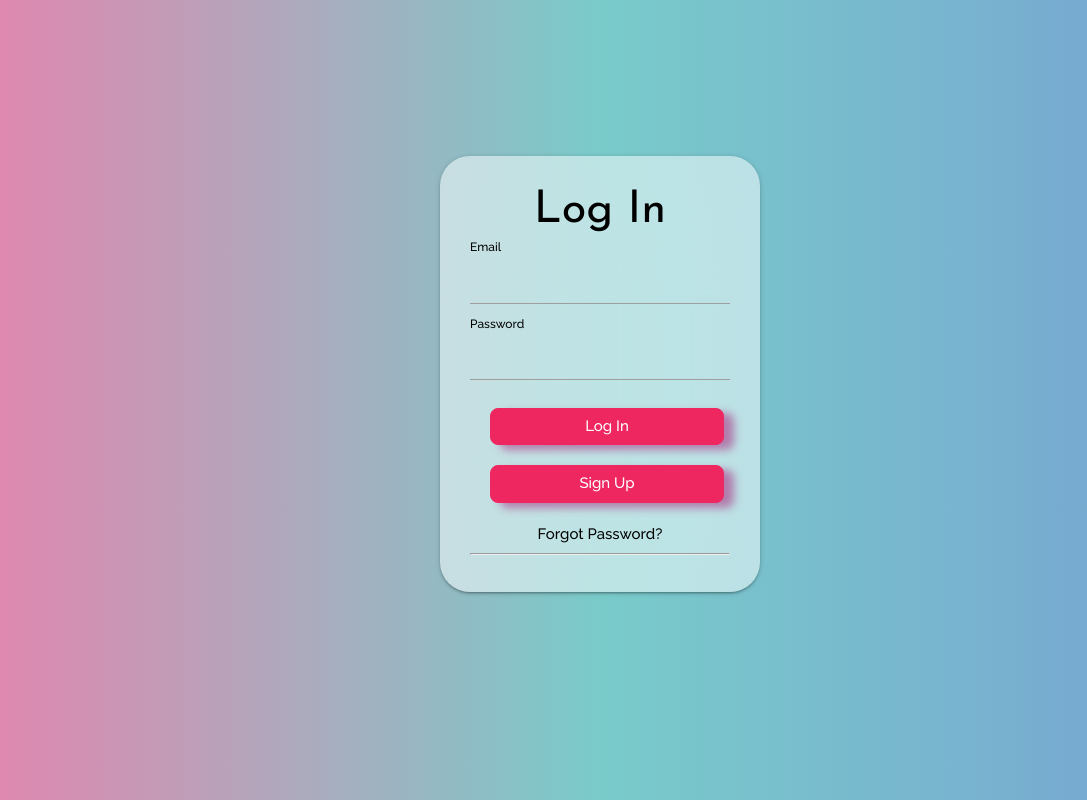
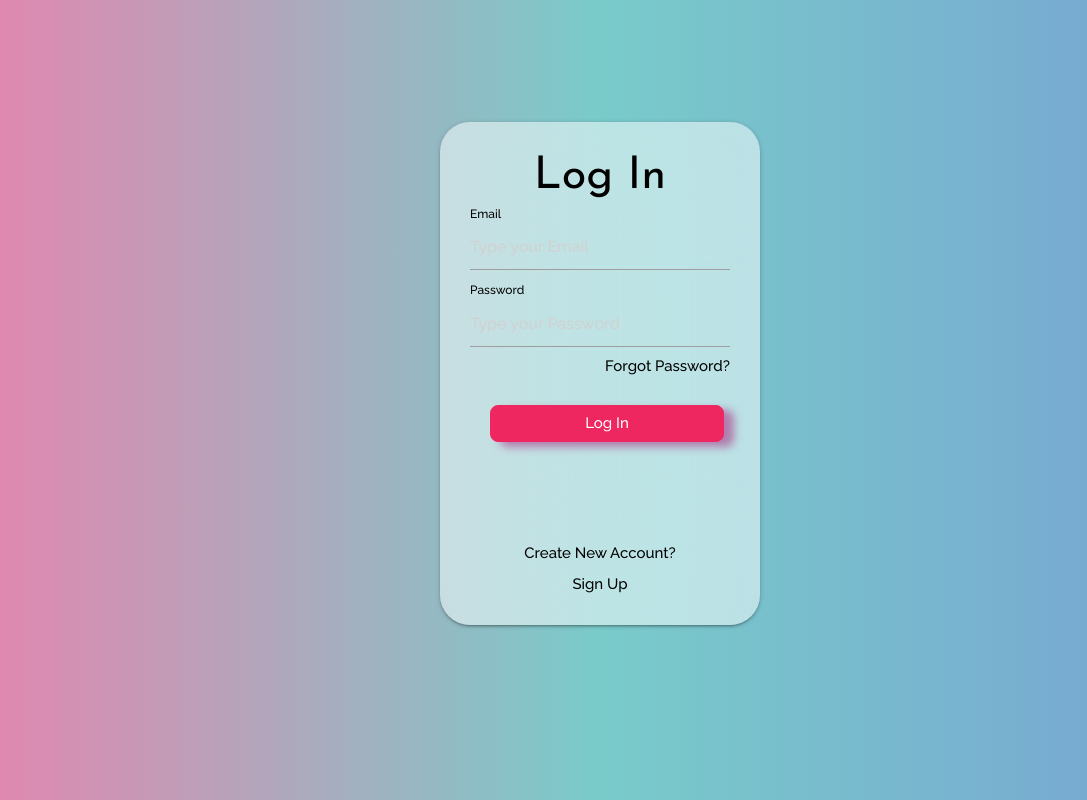
Before and after one commit to SGopinath89/IT32322024UniTshirtapp, a React (Vite) app: page /UniWear/login in a window 1280 px wide. Shown: the whole page, without its empty margins (40-1127 px from the left). Built offline with nearby package versions, Linux system fonts and the light colour scheme.

Commit message:
Updated Login with signup

```diff
--- a/src/pages/Login/Login.jsx
+++ b/src/pages/Login/Login.jsx
@@ -1,6 +1,9 @@
 import { useEffect } from 'react';
 import './Login.css';
+
 import '../../index.css';
+
+import { NavLink, useNavigate } from "react-router-dom";
 
 export default function Login({ setShowNav }) {
     useEffect(() => {
@@ -14,15 +17,19 @@ export default function Login({ setShowNav }) {
                 <h2>Log In</h2>
                 <form className="login-form">
                     <label className="email">Email</label>
-                    <input type="email" className="form-control"/>
+                    <input type="email" placeholder='Type your Email' className="form-control"/>
                     <label className="email">Password</label>
-                    <input type="password" className="form-control"/>
+                    <input type="password"  placeholder='Type your Password' className="form-control"/>
+
                     <center>
                         <div>
+                            <p className='pwdalign'><a href='#'>Forgot Password?</a></p>
                             <button className='btnmargin'>Log In</button>
-                            <button className='btnmargin'>Sign Up</button>
-                            <a href='#'>Forgot Password?</a>
-                            <hr></hr>
+
+                        </div>
+                        <div>
+                            <p className='textmargin'>Create New Account?</p>
+                            <NavLink to="signup"><a href="./signup">Sign Up</a></NavLink>
                         </div>
                     </center>
                 </form>
```
